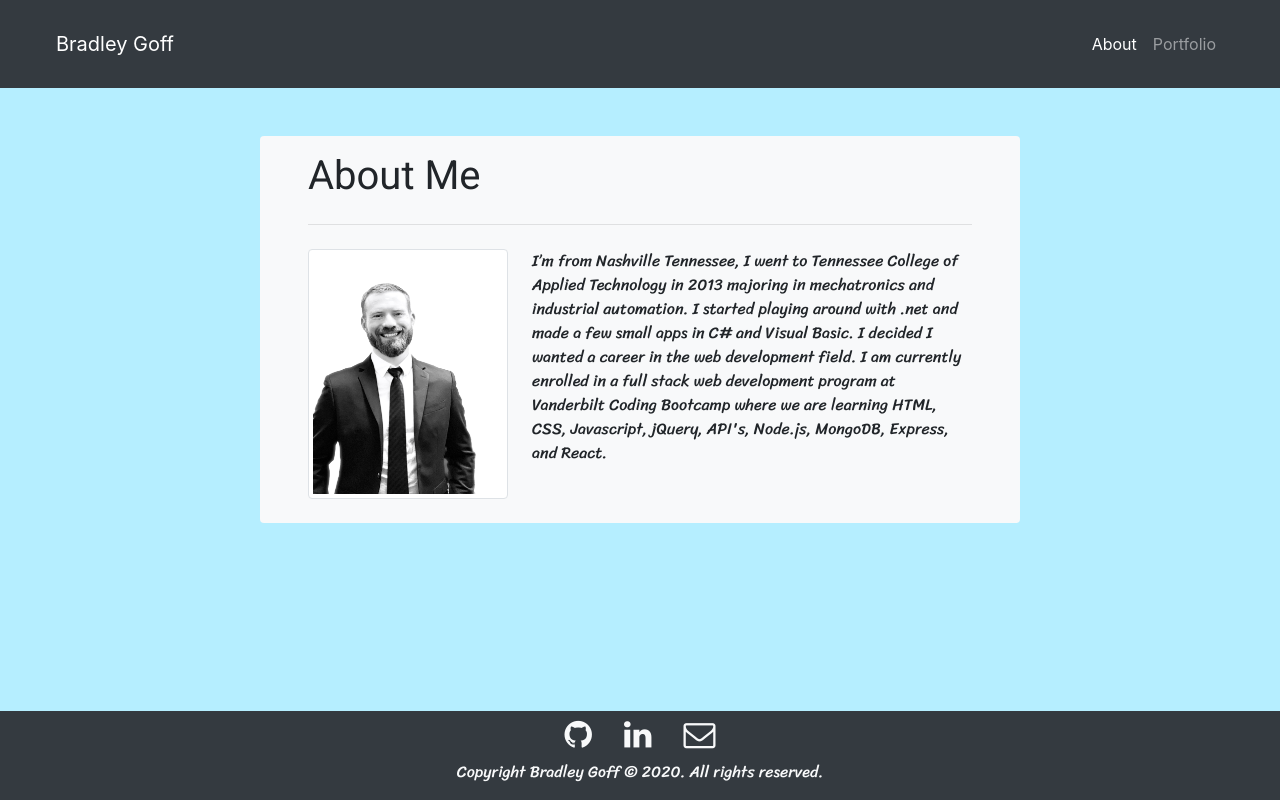
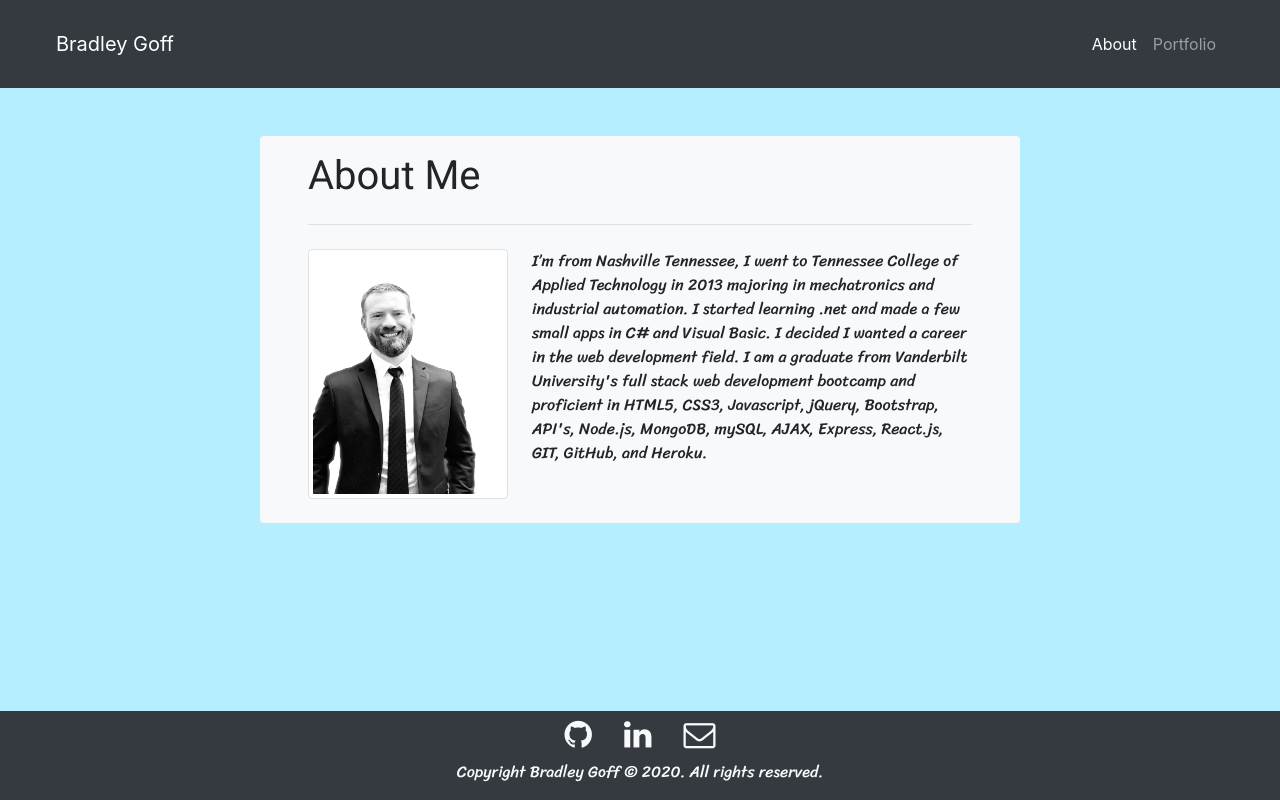
Before and after one commit to bg9892/react-portfolio, a React (Create React App) app: page / in a window 1280 px wide. Built offline with nearby package versions, Linux system fonts and the light colour scheme.

Commit message:
updated about summary

```diff
--- a/src/components/Section/index.js
+++ b/src/components/Section/index.js
@@ -12,10 +12,9 @@ function Section() {
             alt="profile" width="200" height="200" />
           <p class="text-left">
             I’m from Nashville Tennessee, I went to Tennessee College of Applied Technology in 2013 majoring in
-            mechatronics and industrial automation. I started playing around with .net and made a few small apps
-            in C# and Visual Basic. I decided I wanted a career in the web development field. I am currently enrolled
-            in a full stack web development program at Vanderbilt Coding Bootcamp where we are learning HTML, CSS,
-            Javascript, jQuery, API's, Node.js, MongoDB, Express, and React.
+            mechatronics and industrial automation. I started learning .net and made a few small apps
+            in C# and Visual Basic. I decided I wanted a career in the web development field. I am a graduate from Vanderbilt University's full stack web development bootcamp and proficient in HTML5, CSS3,
+            Javascript, jQuery, Bootstrap, API's, Node.js, MongoDB, mySQL, AJAX, Express, React.js, GIT, GitHub, and Heroku.
           </p>
         </div>
       </div>
```
Also changed, not shown: 17 other files (tests, documents, lock files or other folders).
